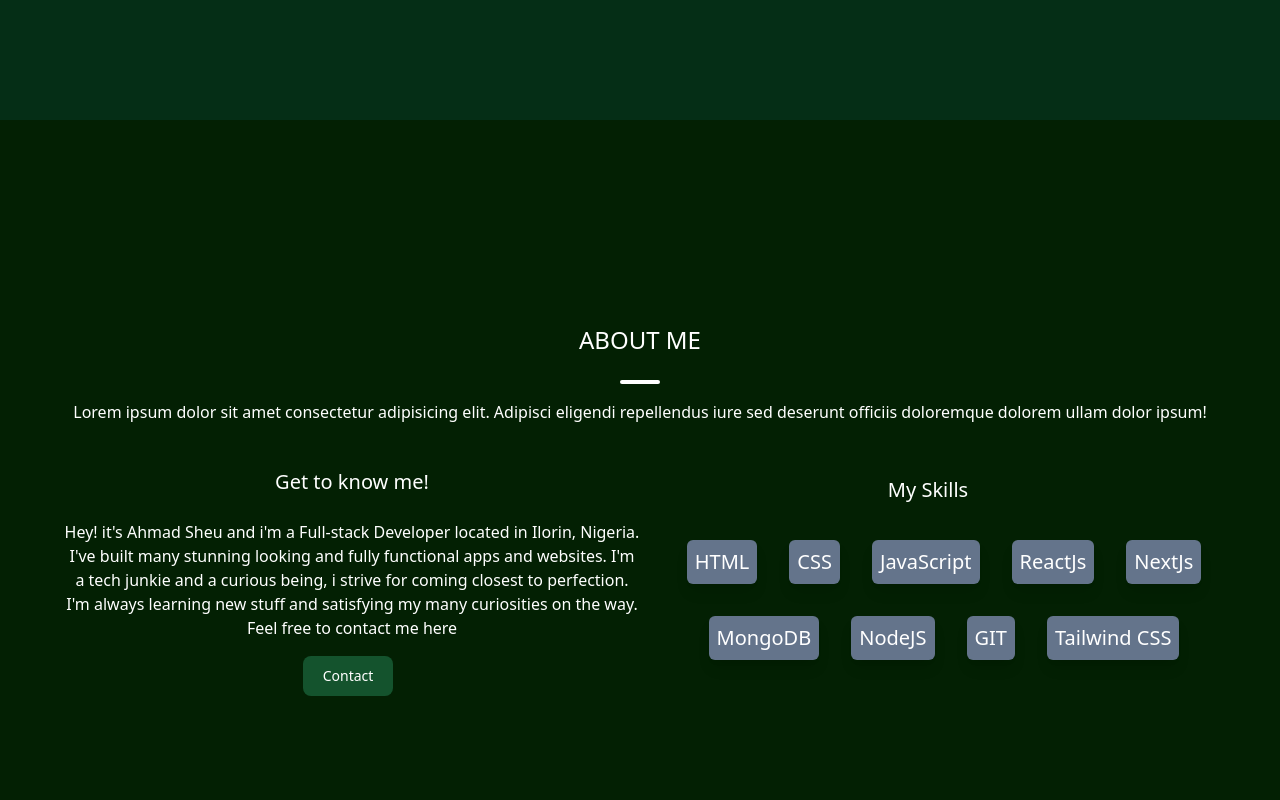
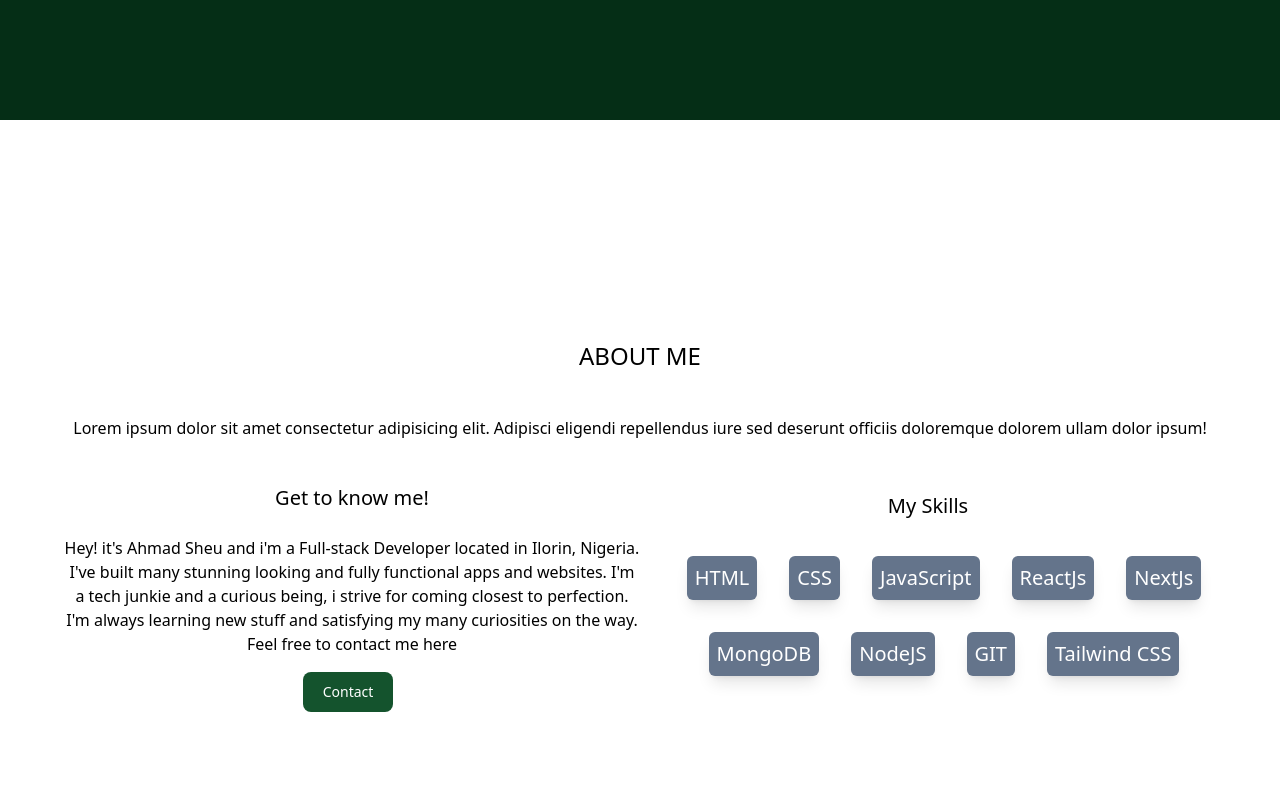
Before and after one commit to Bamzhie/portfolio, a React (Vite) app: page / in a window 1280 px wide. Shown: the part 1160-1960 px from the top of the page. Built offline with nearby package versions, Linux system fonts and the light colour scheme.

Commit message:
updating about

```diff
--- a/src/components/about/About.jsx
+++ b/src/components/about/About.jsx
@@ -13,12 +13,12 @@ const ListOfSkills = ({ skills }) => {
 
 const About = () => {
   return (
-    <div
-      id="about"
-      className="h-screen about_bg text-center justify-center flex flex-col text-white"
-    >
-      <div className="p-2">
-        <div className="text-white text-2xl">
+    <div>
+      <div
+        id="about"
+        className="h-screen about_bg text-center justify-center flex flex-col main-container"
+      >
+        <div className="text-2xl mt-8">
           <h1>ABOUT ME</h1>
         </div>
         <div className="flex items-center justify-center">
--- a/src/components/about/about.css
+++ b/src/components/about/about.css
@@ -1,3 +1,5 @@
-.about_bg {
-  background-color: rgb(3, 32, 3);
+.main-container {
+  max-width: 120rem;
+  margin: auto;
+  width: 92%;
 }
--- a/src/components/home/Header.jsx
+++ b/src/components/home/Header.jsx
@@ -6,7 +6,7 @@ const Header = () => {
   return (
     <div
       id="home"
-      className=" home-hero bg-center bg-cover bg-green-950 bg-no-repeat "
+      className=" home-hero bg-center bg-cover bg-green-950 bg-no-repeat"
     >
       <div>
         <div className="flex flex-col justify-center items-center welcome-section h-screen w-full z-50">
```
